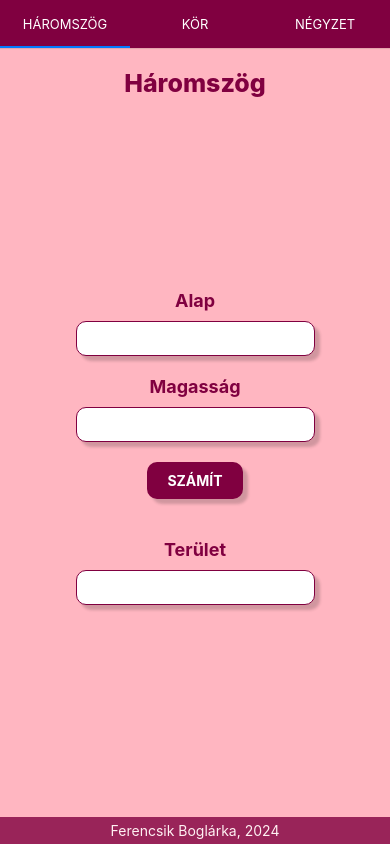
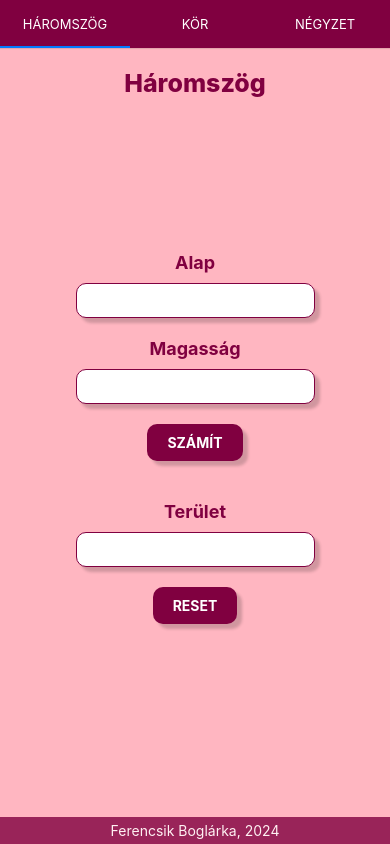
Before and after one commit to fbog05/calculus, a React Native app: screen / in a window 390 px wide. Built offline with nearby package versions, Linux system fonts and the light colour scheme.

Commit message:
02141112

```diff
--- a/App.js
+++ b/App.js
@@ -12,7 +12,7 @@ export default function App() {
     <NavigationContainer>
       <Tab.Navigator screenOptions={{
         tabBarLabelStyle: { color: 'white' },
-        tabBarStyle: { backgroundColor: '#800040' }
+        tabBarStyle: { backgroundColor: '#800040' },
       }}>
         <Tab.Screen name="Háromszög" component={TriangleScreen} />
         <Tab.Screen name="Kör" component={CircleScreen} />
--- a/components/CircleScreen.js
+++ b/components/CircleScreen.js
@@ -9,7 +9,11 @@ export default function CircleScreen() {
   function calcArea(){
     let res = (radius**2)*Math.PI
     setArea(res)
+  }
+
+  function reset(){
     setRadius('')
+    setArea('')
   }
 
   return (
@@ -22,6 +26,7 @@ export default function CircleScreen() {
         <TextInput
           style={styles.mezo}
           onChangeText={text => setRadius(text)}
+          value={radius}
         />
 
         <Pressable
@@ -39,6 +44,12 @@ export default function CircleScreen() {
           value = {area}
         />
       </View>
+
+      <Pressable
+            onPress={reset}
+            style={styles.button}>
+            <Text style={styles.buttonText}>RESET</Text>
+        </Pressable>
 
       <View style={styles.footer}>
         <Text style={styles.footerText}>Ferencsik Boglárka, 2024</Text>
--- a/components/SquareScreen.js
+++ b/components/SquareScreen.js
@@ -9,6 +9,10 @@ export default function SquareScreen() {
   function calcArea(){
     let res = (side**2)
     setArea(res)
+  }
+
+  function reset(){
+    setArea('')
     setSide('')
   }
 
@@ -21,6 +25,7 @@ export default function SquareScreen() {
         <TextInput
           style={styles.mezo}
           onChangeText={text => setSide(text)}
+          value={side}
         />
 
         <Pressable
@@ -38,6 +43,12 @@ export default function SquareScreen() {
           value = {area}
         />
       </View>
+
+        <Pressable
+            onPress={reset}
+            style={styles.button}>
+            <Text style={styles.buttonText}>RESET</Text>
+        </Pressable>
 
       <View style={styles.footer}>
         <Text style={styles.footerText}>Ferencsik Boglárka, 2024</Text>
--- a/components/TriangleScreen.js
+++ b/components/TriangleScreen.js
@@ -10,8 +10,12 @@ export default function TriangleScreen() {
   function calcArea(){
     let res = base * height /2
     setArea(res)
+  }
+
+  function reset(){
     setBase('')
     setHeight('')
+    setArea('')
   }
 
   return (
@@ -24,11 +28,13 @@ export default function TriangleScreen() {
         <TextInput
           style={styles.mezo}
           onChangeText={text => setBase(text)}
+          value = {base}
         />
         <Text style={styles.szoveg}>Magasság</Text>
         <TextInput
           style={styles.mezo}
           onChangeText={text => setHeight(text)}
+          value = {height}
         />
         <Pressable
           onPress={calcArea}
@@ -43,6 +49,12 @@ export default function TriangleScreen() {
           style={styles.mezo}
           value = {area}
         />
+
+        <Pressable
+            onPress={reset}
+            style={styles.button}>
+            <Text style={styles.buttonText}>RESET</Text>
+        </Pressable>
       </View>
 
       <View style={styles.footer}>
```
